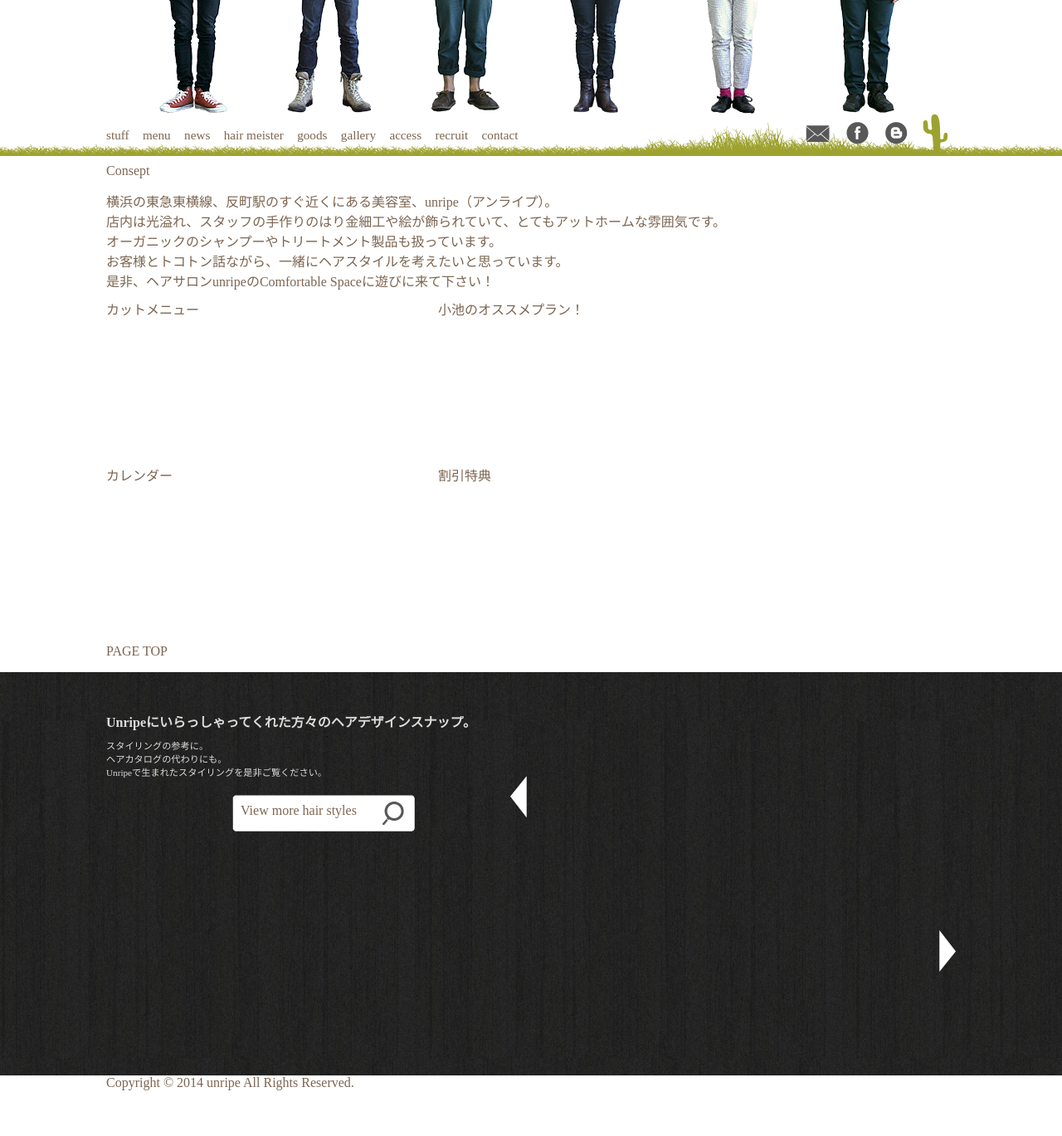
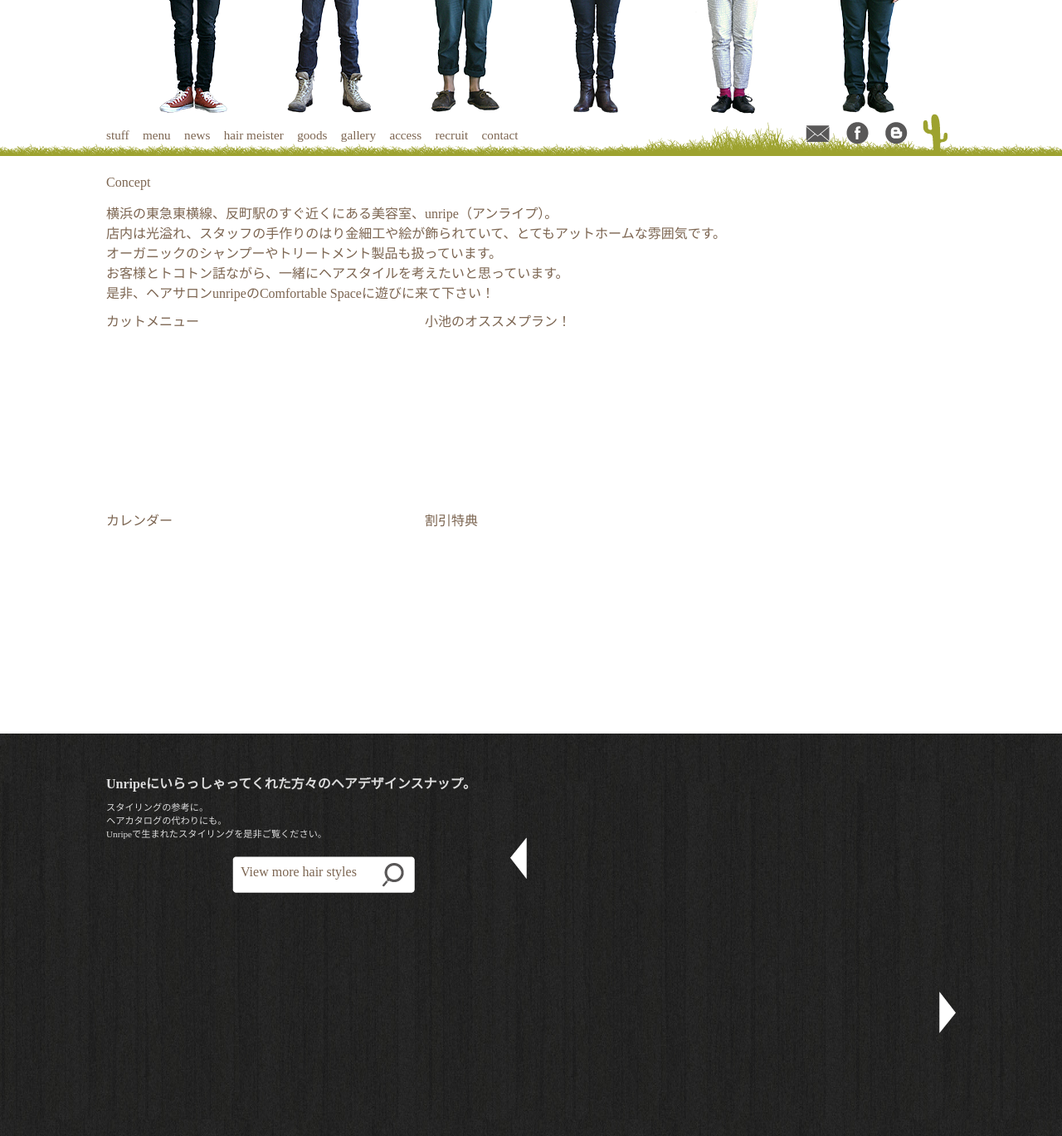
Before and after one commit to h-ishikawa/unripe-sun.com, a PHP site: page / in a window 1280 px wide. Shown: the part 273-1642 px from the top of the page at 83% size. Before the commit the page ends 1587 px from the top, so only its background shows below. Run offline with PHP 8.4, Linux system fonts and the light colour scheme; data that the repository does not hold is empty; a map, chart or similar area stays blank; some libraries are stand-ins or nearby versions.

Commit message:
home contentsの構成を見直し

```diff
--- a/index.php
+++ b/index.php
@@ -58,6 +58,15 @@ $Snap->get(array());
 <script type='text/javascript' src='/javascripts/jquery/lightbox-2.6.min.js'></script>
 <script type='text/javascript' src='/javascripts/unripe.js'></script>
 <script type='text/javascript' src='/javascripts/unripe/index.js'></script>
+<script>
+  (function(d, s, id) {
+    var js, fjs = d.getElementsByTagName(s)[0];
+    if (d.getElementById(id)) return;
+    js = d.createElement(s); js.id = id;
+    js.src = "//connect.facebook.net/ja_JP/all.js#xfbml=1&appId=337089699705595";
+    fjs.parentNode.insertBefore(js, fjs);
+  }(document, 'script', 'facebook-jssdk'));
+</script>
 </head>
 <body class="home">
   <div class="header">
@@ -74,48 +83,33 @@ $Snap->get(array());
 
   <div class="contents">
     <div id="contents" class="container">
-    	<div id="contents_left">
-    		<div id="concept">
-    			<h1>Consept</h1>
+    	<div class="panel">
+    		<div>
+    			<h2>Concept</h2>
     				<p>横浜の東急東横線、反町駅のすぐ近くにある美容室、unripe（アンライプ）。<br />
-店内は光溢れ、スタッフの手作りのはり金細工や絵が飾られていて、とてもアットホームな雰囲気です。 <br />
-オーガニックのシャンプーやトリートメント製品も扱っています。<br />
-お客様とトコトン話ながら、一緒にヘアスタイルを考えたいと思っています。<br />
-是非、ヘアサロンunripeのComfortable Spaceに遊びに来て下さい！</p>
+               店内は光溢れ、スタッフの手作りのはり金細工や絵が飾られていて、とてもアットホームな雰囲気です。 <br />
+               オーガニックのシャンプーやトリートメント製品も扱っています。<br />
+               お客様とトコトン話ながら、一緒にヘアスタイルを考えたいと思っています。<br />
+               是非、ヘアサロンunripeのComfortable Spaceに遊びに来て下さい！
+            </p>
     		</div>
 
-    		<div class="contents-mini_left">
-	    		<h1>カットメニュー</h1>
-    		</div>
-    		<div class="contents-mini_roght">
-	    		<h1>小池のオススメプラン！</h1>
-    		</div>
-    		<div class="cb"></div>
+        <div class="panel cut">
+          <h3>カットメニュー</h3>
+        </div><!--
+     --><div class="panel plan">
+          <h3>小池のオススメプラン！</h3>
+        </div><!--
+     --><div class="panel calendar">
+          <h3>カレンダー</h3>
+        </div><!--
+     --><div class="panel privilege">
+          <h3>割引特典</h3>
+        </div>
+    	</div><!--
 
-    		<div class="contents-mini_left">
-	    		<h1>カレンダー</h1>
-    		</div>
-    		<div class="contents-mini_roght">
-	    		<h1>割引特典</h1>
-    		</div>
-    		<div class="cb"></div>
+   --><div class="panel fb-like-box" data-href="https://www.facebook.com/pages/Unripe/209519589110505" data-height="600px" data-colorscheme="light" data-show-faces="false" data-header="false" data-stream="true" data-show-border="true"></div>
 
-    	</div>
-
-    	<div id="contents_right">
-			<div id="fb-root"></div>
-<script>(function(d, s, id) {
-  var js, fjs = d.getElementsByTagName(s)[0];
-  if (d.getElementById(id)) return;
-  js = d.createElement(s); js.id = id;
-  js.src = "//connect.facebook.net/ja_JP/all.js#xfbml=1&appId=337089699705595";
-  fjs.parentNode.insertBefore(js, fjs);
-}(document, 'script', 'facebook-jssdk'));</script>
-			<div class="fb-like-box" data-href="https://www.facebook.com/pages/Unripe/209519589110505" data-height="600px" data-colorscheme="light" data-show-faces="false" data-header="false" data-stream="true" data-show-border="true"></div>
-    	</div>
-    	<div class="cb"></div>
-
-      <a class="pageTop" href="#header">PAGE TOP</a></p>
     </div>
   </div>
 
@@ -163,6 +157,8 @@ $Snap->get(array());
     </div>
   </div>
 
+  <a class="pageTop" href="#header">PAGE TOP</a></p>
+
   <div class="footer">
     <div id="footer" class="container">
       <? require_once('partials/footer.php') ?>
--- a/stylesheets/common.css
+++ b/stylesheets/common.css
@@ -122,6 +122,10 @@ h1, h2, h3, h4, h5, h6, strong, em {
 /*
  ** home
  */
+
+/*
+ ** home header
+ */
 .home .header {
   padding: 10px 0 0;
 }
@@ -222,6 +226,9 @@ h1, h2, h3, h4, h5, h6, strong, em {
   background: url('/images/home/tweet/shimizu.png') no-repeat 0 0;
 }
 
+/*
+ ** home navigation
+ */
 .home .navigation {
   height: 51px;
   background: url('/images/home/bush.png') repeat-x 0 bottom;
@@ -236,39 +243,39 @@ h1, h2, h3, h4, h5, h6, strong, em {
   display: inline-block;
 }
 
-#contents_left{
-	width:75%;
-	float: left;
-	display: block;
-	margin: 10px 0;
+/*
+ ** home contents
+ */
+.home .contents {
+	margin: 1.5em 0;
 }
 
-#contents_right{
-	width:25%;
-	float: left;
-	display: block;
-	margin: 10px 0;
+.home .contents .container .panel:first-child {
+	width: 75%;
+  vertical-align: top;
 }
 
-.contents-mini_left{
-	width:50%;
-	min-width:400px;
-	min-height: 200px;
-	float: left;
-	display: block;
-}
-.contents-mini_right{
-	width:50%;
-	min-width:400px;
-	min-height: 200px;
-	float: left;
-	display: block;
+.home .contents .cut,
+.home .contents .plan,
+.home .contents .calendar,
+.home .contents .privilege {
+	width: 50%;
+	min-height: 15em;
 }
 
-.cb{
-	clear: both;
+.home .contents .fb-like-box {
+	width: 25%;
+  height: 100%;
 }
 
+.home .contents .fb-like-box span,
+.home .contents .fb-like-box iframe {
+	width: 277px!important;
+}
+
+/*
+ ** home snaps
+ */
 .home .snaps {
   width: 100%;
   height: 380px;
```
